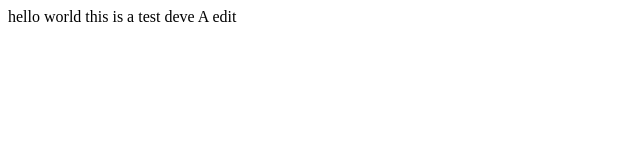
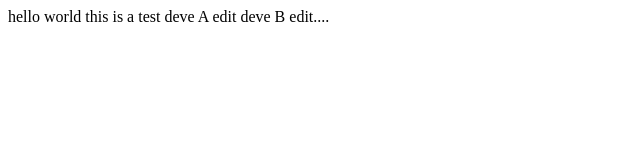
Before and after one commit to Libai1990/realDemo, a plain HTML site: page index.html in a window 1280 px wide. Shown: the full height of the page, 0-640 px from the left. Drawn offline with Linux system fonts and the light colour scheme.

Commit message:
deveB frist commit edit index.html

```diff
--- a/index.html
+++ b/index.html
@@ -2,4 +2,5 @@
   hello world
   this is a test
   deve A edit
+  deve B edit....
 </html>
```
